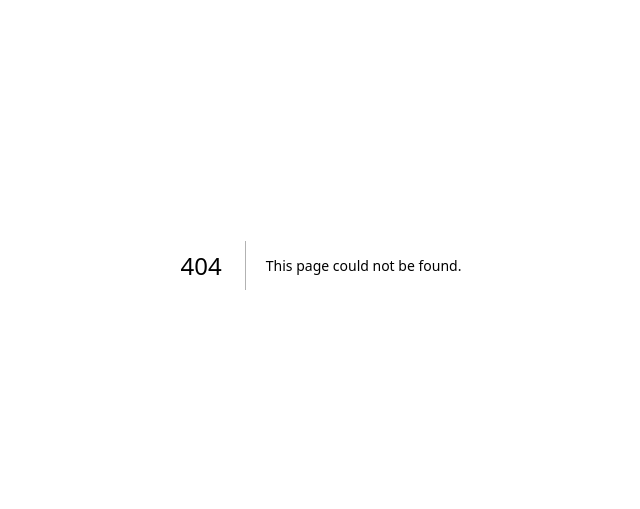
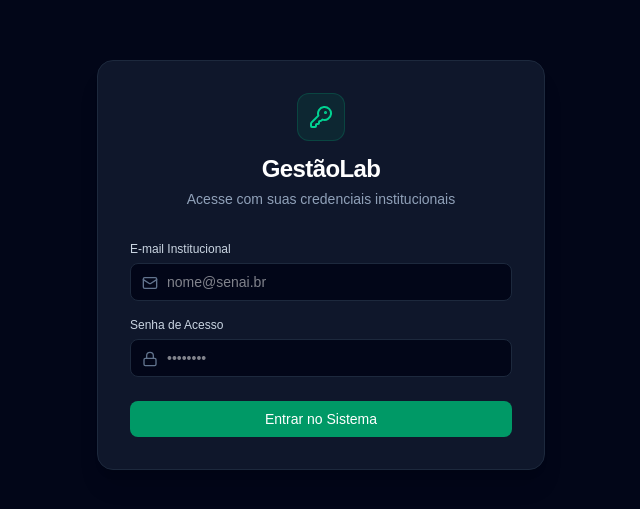
Before and after one commit to pedroezequiellima/gestaolab-frontend, a Next.js app in the folder gestaolab-frontend/: page /login in a window 1280 px wide. Before the commit this address had no page. Shown: the part 135-644 px from the top of the page, without its empty margins (319-959 px from the left). Built offline with nearby package versions, Linux system fonts and the light colour scheme; no server answers.

Commit message:
feat: implementa interface de login e servico de salas com defesas de client-side

```diff
--- /dev/null
+++ b/gestaolab-frontend/src/app/login/page.tsx
@@ -0,0 +1,98 @@
+// src/app/login/page.tsx
+'use client';
+
+import { useState } from 'react';
+import { authService } from '@/services/auth.service';
+import { KeyRound, Lock, Mail } from 'lucide-react';
+
+export default function LoginPage() {
+  const [email, setEmail] = useState('');
+  const [password, setPassword] = useState('');
+  const [loading, setLoading] = useState(false);
+  const [error, setError] = useState('');
+
+  const handleLogin = async (e: React.FormEvent) => {
+    e.preventDefault();
+    setError('');
+    setLoading(true); // Trava o botão para evitar envio duplo (Mitigação de Brute Force UI)
+
+    try {
+      // Chama o serviço centralizado (seguro)
+      await authService.login(email, password);
+
+      // O redirecionamento nativo do navegador limpa o cache da tela de login
+      window.location.href = '/dashboard';
+    } catch (err: any) {
+      // Evita expor stack traces ou erros crus da API para o usuário (Vazamento de Dados)
+      setError(
+        err.response?.data?.message || 'Falha ao autenticar. Verifique suas credenciais.'
+      );
+    } finally {
+      setLoading(false);
+    }
+  };
+
+  return (
+    <div className="min-h-screen bg-slate-950 flex items-center justify-center p-4">
+      <div className="w-full max-w-md bg-slate-900 border border-slate-800 rounded-2xl p-8 shadow-xl">
+        <div className="flex flex-col items-center mb-8">
+          <div className="h-12 w-12 rounded-xl bg-emerald-500/10 border border-emerald-500/20 flex items-center justify-center text-emerald-400 mb-3">
+            <KeyRound className="h-6 w-6" />
+          </div>
+          <h1 className="text-2xl font-bold text-white tracking-tight">GestãoLab</h1>
+          <p className="text-sm text-slate-400 mt-1">Acesse com suas credenciais institucionais</p>
+        </div>
+
+        {error && (
+          <div className="mb-4 p-3 rounded-lg bg-red-500/10 border border-red-500/20 text-red-400 text-sm">
+            {error}
+          </div>
+        )}
+
+        <form onSubmit={handleLogin} className="space-y-4">
+          <div>
+            <label className="block text-xs font-medium text-slate-300 mb-1.5">
+              E-mail Institucional
+            </label>
+            <div className="relative">
+              <Mail className="absolute left-3 top-3 h-4 w-4 text-slate-500" />
+              <input
+                type="email"
+                required
+                value={email}
+                onChange={(e) => setEmail(e.target.value)}
+                placeholder="nome@senai.br"
+                className="w-full bg-slate-950 border border-slate-800 rounded-lg pl-9 pr-4 py-2 text-sm text-white focus:outline-none focus:border-emerald-500 transition-colors"
+              />
+            </div>
+          </div>
+
+          <div>
+            <label className="block text-xs font-medium text-slate-300 mb-1.5">
+              Senha de Acesso
+            </label>
+            <div className="relative">
+              <Lock className="absolute left-3 top-3 h-4 w-4 text-slate-500" />
+              <input
+                type="password"
+                required
+                value={password}
+                onChange={(e) => setPassword(e.target.value)}
+                placeholder="••••••••"
+                className="w-full bg-slate-950 border border-slate-800 rounded-lg pl-9 pr-4 py-2 text-sm text-white focus:outline-none focus:border-emerald-500 transition-colors"
+              />
+            </div>
+          </div>
+
+          <button
+            type="submit"
+            disabled={loading}
+            className="w-full bg-emerald-600 hover:bg-emerald-500 text-white font-medium py-2 rounded-lg text-sm transition-colors disabled:opacity-50 mt-2"
+          >
+            {loading ? 'Autenticando...' : 'Entrar no Sistema'}
+          </button>
+        </form>
+      </div>
+    </div>
+  );
+}
--- /dev/null
+++ b/gestaolab-frontend/src/services/salas.service.ts
@@ -0,0 +1,23 @@
+// src/services/salas.service.ts
+import { api } from '@/lib/api';
+import { Sala, StatusSala } from '@/types';
+
+export const salasService = {
+  // Lista todas as salas. O interceptor do Axios garante o envio do JWT seguro.
+  async listarTodas(): Promise<Sala[]> {
+    const response = await api.get<Sala[]>('/salas');
+    return response.data;
+  },
+
+  // Busca uma sala específica
+  async buscarPorId(id: string): Promise<Sala> {
+    const response = await api.get<Sala>(`/salas/${id}`);
+    return response.data;
+  },
+
+  // Atualiza apenas o status (Patch é mais seguro que Put para evitar Mass Assignment no frontend)
+  async atualizarStatus(id: string, status: StatusSala): Promise<Sala> {
+    const response = await api.patch<Sala>(`/salas/${id}/status`, { status });
+    return response.data;
+  }
+};
```
